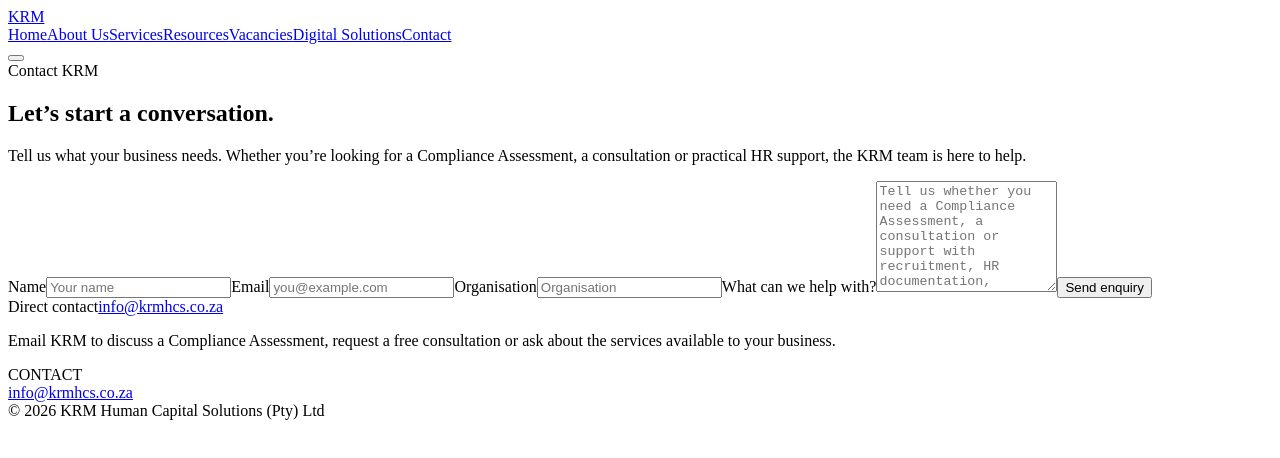
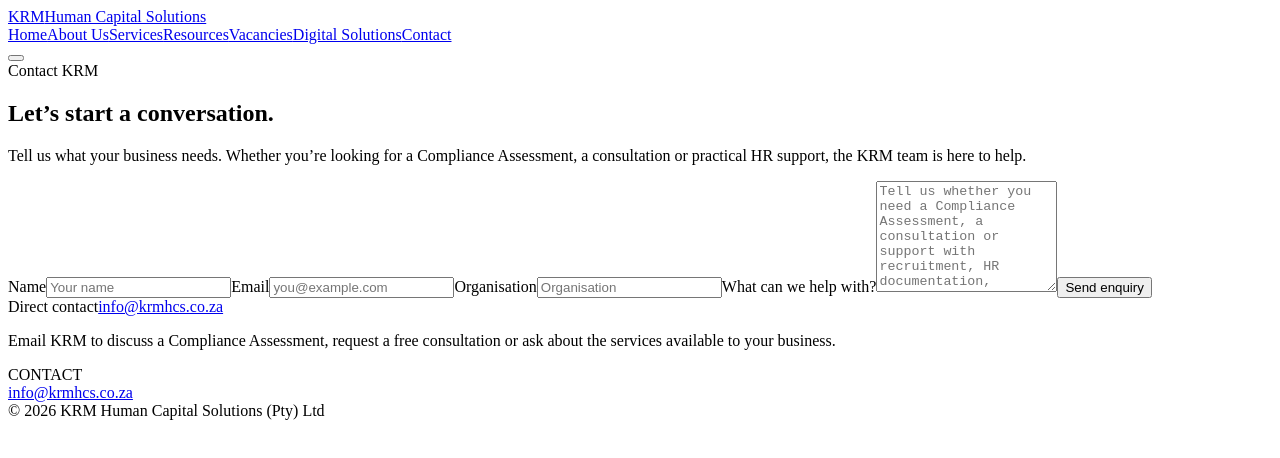
Before and after one commit to UnarineL/krm_website, a React (Vite) app: page /contact in a window 1280 px wide. Shown: the top 458 px of the page. Built offline with nearby package versions, Linux system fonts and the light colour scheme; the HTML template or start-up script is replaced by a standard one.

Commit message:
Enlarge KRM brand lockup

```diff
--- a/src/components/SiteLayout.jsx
+++ b/src/components/SiteLayout.jsx
@@ -12,7 +12,12 @@ const navItems = [
 ];
 
 function Logo({ dark = false }) {
-  return <span className={`logo-mark ${dark ? 'logo-mark-dark' : ''}`}>KRM</span>;
+  return (
+    <span className={`brand-lockup ${dark ? 'brand-lockup-dark' : ''}`}>
+      <span className={`logo-mark ${dark ? 'logo-mark-dark' : ''}`}>KRM</span>
+      <span className="brand-full-name">Human Capital Solutions</span>
+    </span>
+  );
 }
 
 export default function SiteLayout({ children }) {
```
